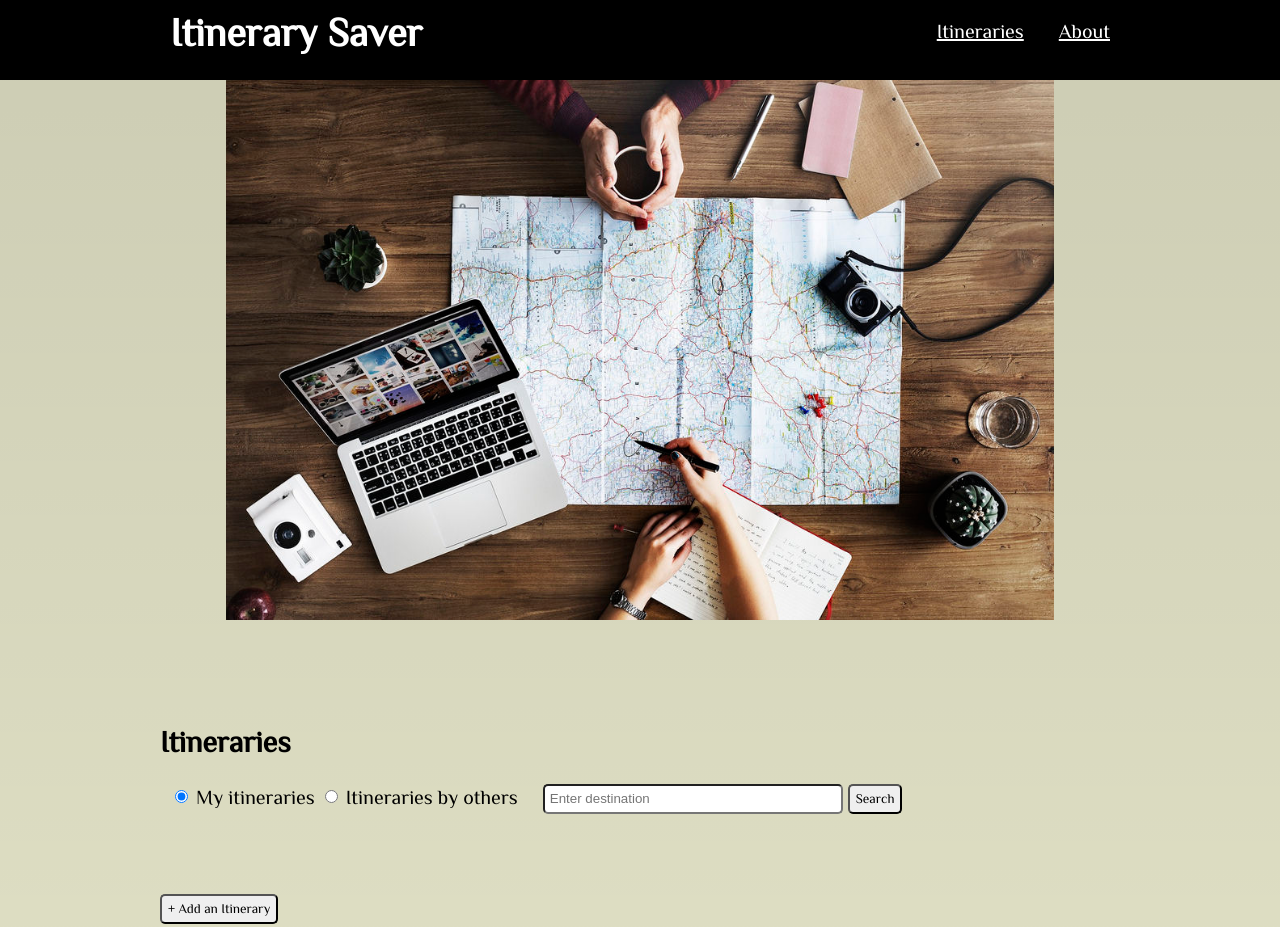
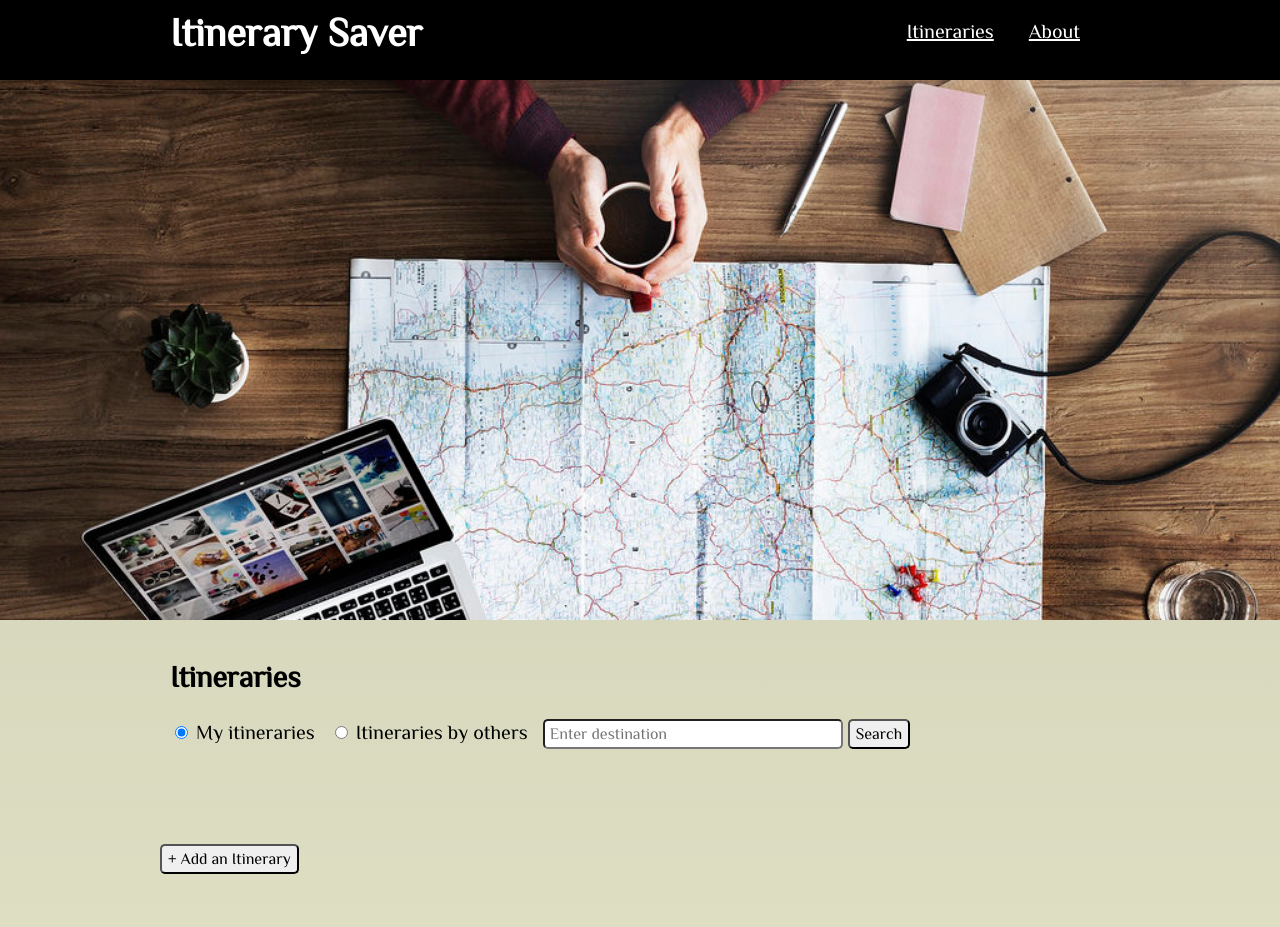
Before and after one commit to rohinieravi/Itinerary-Saver, a website: page public/index.html in a window 1280 px wide. Shown: the top 927 px of the page. Drawn offline with nearby package versions, Linux system fonts and the light colour scheme; no server answers.

Commit message:
added review fixes

```diff
--- a/public/app.js
+++ b/public/app.js
@@ -41,15 +41,19 @@ var displayItineraries = function(data) {
 //Renders all filtered itineraries
 var renderItineraryList = function(itinList) {
 	var list='';
+	var itinType = $("input[name='itinerary']:checked").val();
+
 	if(itinList.length === 0) {
 		list = "<div class ='row tRow'>No results found.</div>"
 	}
 	else {
 		itinList.forEach(function(item) {
 			list += "<div class='row tRow'>"+
-					"<div class='col-9 js-destination' ><a href='itinerarydetails.html?id="+item.id+"'>" + item.destination + "</a>" +
-					" by " + item.poster +
-					" posted on " + new Date(item.postedDate).toDateString() + "</div>"+
+					"<div class='col-12 js-destination' ><a href='itinerarydetails.html?id="+item.id+"'>" + item.destination + "</a>" ;
+			if(itinType === "otheritinerary") {
+				list += " by <b>" + item.poster + "</b>";
+			}
+			list +=	" posted on <i>" + new Date(item.postedDate).toDateString() + "</i></div>"+
 					"</div>";
 		});
 	}
--- a/public/float-grid.css
+++ b/public/float-grid.css
@@ -80,3 +80,27 @@
     width: 100%;
   }
 }
+
+@media only screen and (min-width: 425px) {
+
+  .js-input {
+    width: 300px;
+  }
+
+}
+
+@media only screen and (min-width: 640px) {
+
+  header {
+    text-align: left;
+  }
+
+  header h1 {
+    font-size:40px;
+  }
+
+  .links {
+    text-align: right;
+  }
+
+}
--- a/public/index.html
+++ b/public/index.html
@@ -12,7 +12,7 @@
 			<div class="col-6">
 				<h1>Itinerary Saver</h1>
 			</div>
-			<div class="links">
+			<div class="links col-6">
 				<a href="#itineraries">Itineraries</a>
 				<a href="#about">About</a>
 			</div>
@@ -22,13 +22,19 @@
 		<div class="bg"></div>
 		<section id="itineraries">
 			<div class="row">
-				<h2>Itineraries</h2>
 				<div class="col-12">
-					<input type="radio" name="itinerary" id="radio1" value="myitinerary" checked>
-					<label>My itineraries</label>
-					<input type="radio" name="itinerary" id="radio2" value="otheritinerary">
-					<label>Itineraries by others</label>
-					<form class="js-search">
+					<h2>Itineraries</h2>
+				</div>
+				<div class="col-12 searchfilters">
+					<div class="option">
+						<input type="radio" name="itinerary" id="radio1" value="myitinerary" checked>
+						<label>My itineraries</label>
+					</div>
+					<div class="option">
+						<input type="radio" name="itinerary" id="radio2" value="otheritinerary">
+						<label>Itineraries by others</label>
+					</div>
+					<form class="js-search option">
 						<input type="text" name="search" class="js-input" placeholder="Enter destination">
 						<button type="submit" name="submit" id="search">Search</button>
 					</form>
@@ -38,7 +44,6 @@
 			<div class="row">
 				<div class="newitinerary">
 					<button class="js-addItin">+ Add an Itinerary</button>
-					<!--<a href="add-itinerary.html">+ Add an Itinerary</a>-->
 					<div class="newadded hidden">New Itinerary added !</div>
 				</div>
 			</div>
--- a/public/main.css
+++ b/public/main.css
@@ -5,7 +5,7 @@
 .bg {
 	background-image: url('images/bgImage.jpg');
 	height:540px;
-	background-size: contain;
+	background-size: cover;
 	background-repeat: no-repeat;
 	background-position: center top;
 }
@@ -24,6 +24,11 @@ header {
 	padding: 10px 0 10px 0;
 	background-color: black;
 	color: white;
+	text-align: center;
+}
+
+header h1 {
+	font-size:30px;
 }
 
 h1, h3 {
@@ -38,18 +43,35 @@ textarea, input {
 	max-width: 100%;
 }
 
+textarea, input, button {
+	font-size: 16px;
+	font-family: 'Philosopher', sans-serif;
+}
+
 .links {
 	padding: 10px;
-	text-align: right;
+	text-align: center;
 }
 
 .links a {
-	margin-left: 30px;
+	margin-right: 30px;
 	color: white;
 }
 
-#about, #itineraries {
-	padding: 80px 0;
+#itineraries {
+	padding: 15px 0;
+}
+
+#about {
+	padding: 100px 0;
+}
+
+.searchfilters input, label, button {
+	margin-bottom: 15px;
+}
+
+.searchfilters label {
+	margin-right: 10px;
 }
 
 #destination, #days, #budget {
@@ -71,7 +93,6 @@ textarea, input {
 
 .js-search {
 	display: inline;
-	margin-left: 20px;
 }
 
 .newadded {
@@ -80,16 +101,19 @@ textarea, input {
 }
 
 .js-input {
-	width:300px;
+	width:200px;
 	height:30px;
 	padding: 5px;
 	border-radius: 5px;
 }
 
+.option {
+	display: inline-block;
+}
+
 #search, .js-addItin {
 	height: 30px;
 	border-radius: 5px;
-	font-family: 'Philosopher', sans-serif;
 }
 
 .js-itinerarylist {
@@ -103,6 +127,7 @@ textarea, input {
 .js-itinerarydetails {
 	margin:40px 0 40px 0;
 }
+
 .js-itinerarydetails div{
 	margin-bottom: 15px;
 }
@@ -126,11 +151,10 @@ textarea, input {
 }
 
 #submit, .js-cancel {
-	display: block;
 	height:30px;
 	border-radius: 5px;
-	font-family: 'Philosopher', sans-serif;
-	padding:0 10px;
+	padding:0 5px;
+	margin-right: 30px;
 }
 
 #destination {
```
Also changed, not shown: public/add-itinerary.html (+1 -3 lines).
